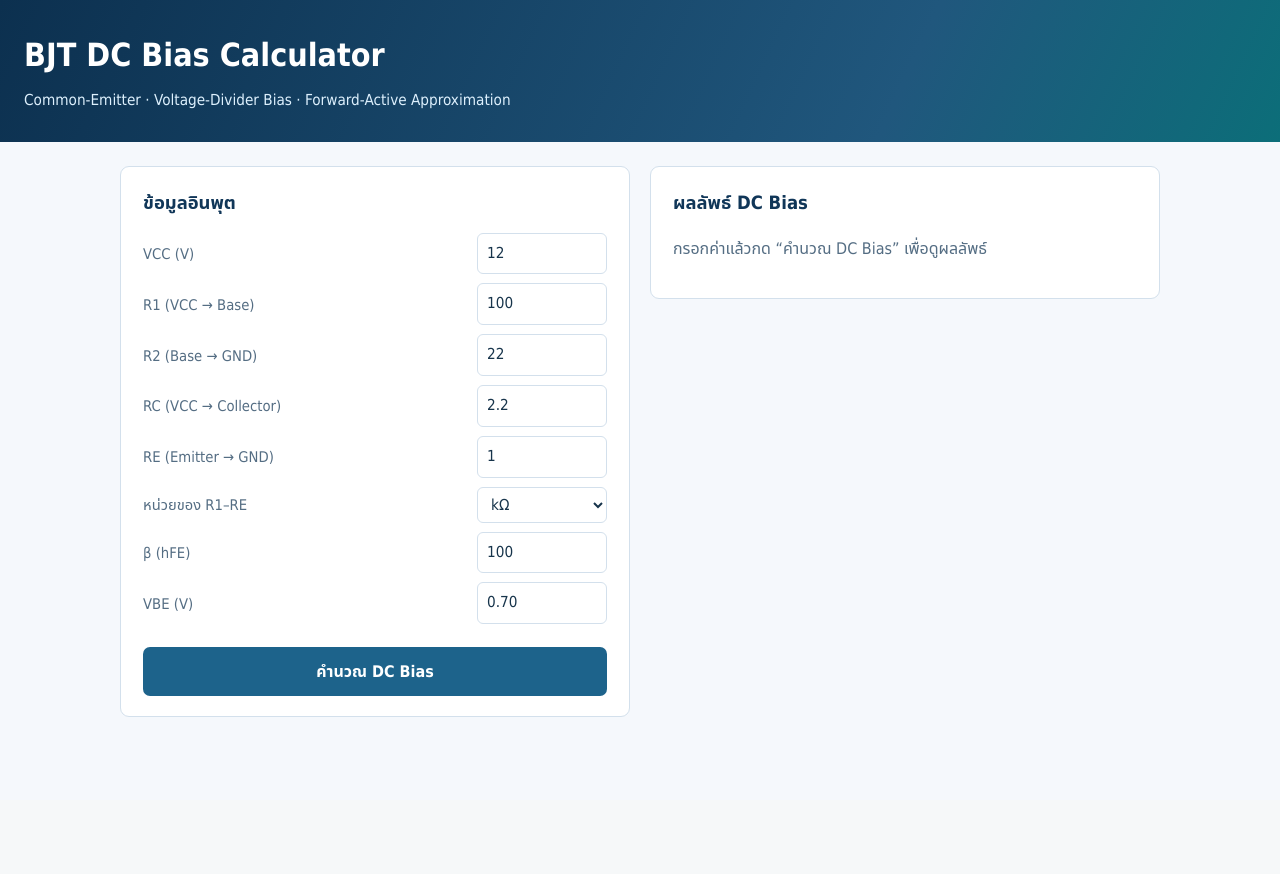
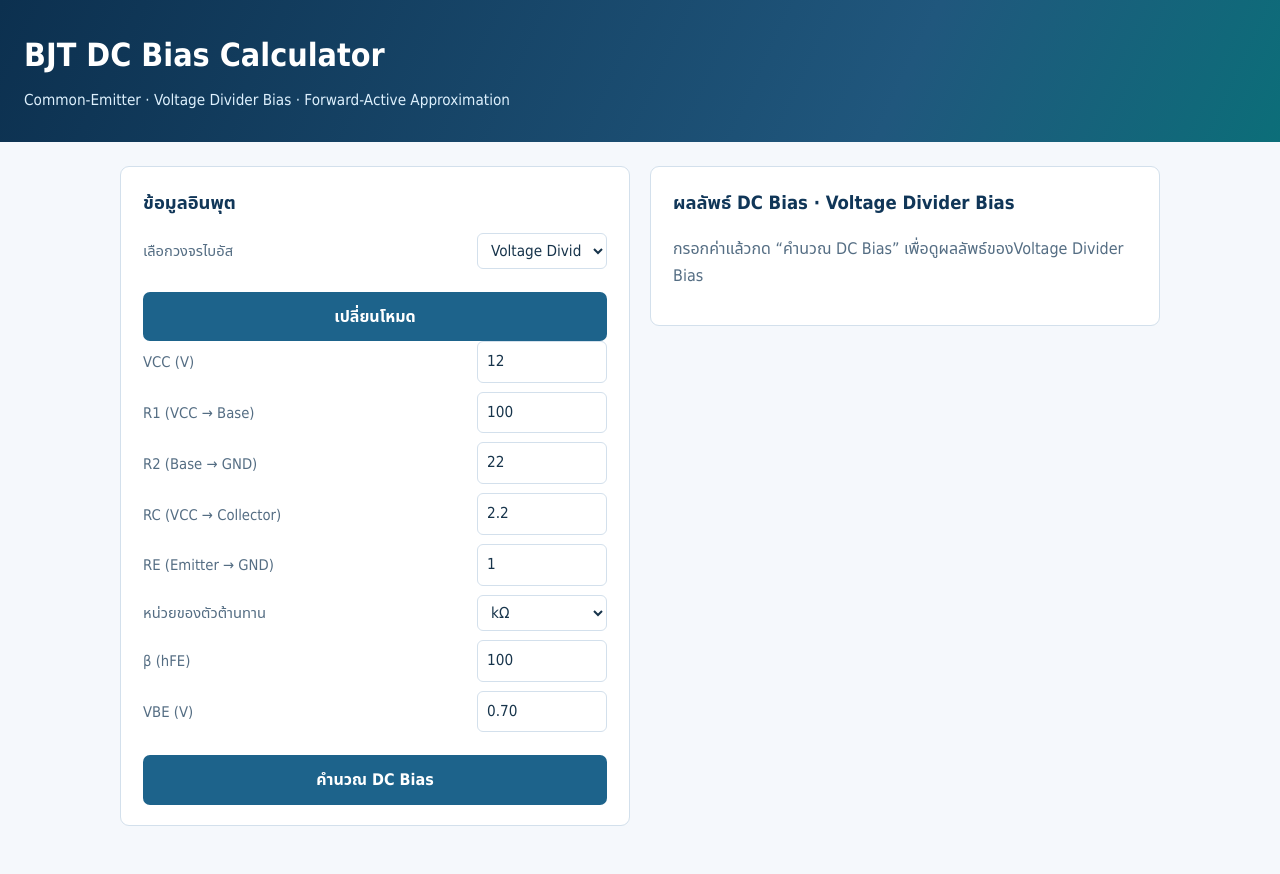
Before and after one commit to B6838720/bjt-dc-bias-webapp, a Flask app: page / in a window 1280 px wide. Before the commit the page ends 717 px from the top, so only its background shows below. Run offline with Flask 3, Linux system fonts and the light colour scheme.

Commit message:
feat: mode-aware bias form

```diff
--- a/templates/index.html
+++ b/templates/index.html
@@ -3,51 +3,76 @@
 <head>
   <meta charset="utf-8">
   <meta name="viewport" content="width=device-width, initial-scale=1">
-  <title>BJT DC Bias Calculator — Voltage Divider</title>
+  <title>BJT DC Bias Calculator — {{ mode }}</title>
   <link rel="stylesheet" href="{{ url_for('static', filename='style.css') }}">
 </head>
 <body>
+  {% set mode_name = {'divider': 'Voltage Divider Bias', 'fixed': 'Fixed Bias', 'emitter': 'Emitter Bias'}.get(mode, mode) %}
   <header class="hero">
     <h1>BJT DC Bias Calculator</h1>
-    <p>Common-Emitter · Voltage-Divider Bias · Forward-Active Approximation</p>
+    <p>Common-Emitter · {{ mode_name }} · Forward-Active Approximation</p>
   </header>
 
   <main class="layout">
     <section class="panel">
       <h2>ข้อมูลอินพุต</h2>
 
+      <form class="mode-bar" method="get" action="/">
+        <div class="field">
+          <label for="mode">เลือกวงจรไบอัส</label>
+          <select id="mode" name="mode">
+            <option value="divider" {% if mode == 'divider' %}selected{% endif %}>Voltage Divider Bias</option>
+            <option value="fixed" {% if mode == 'fixed' %}selected{% endif %}>Fixed Bias</option>
+            <option value="emitter" {% if mode == 'emitter' %}selected{% endif %}>Emitter Bias</option>
+          </select>
+        </div>
+        <button type="submit">เปลี่ยนโหมด</button>
+      </form>
+
       {% if error %}
       <div class="error" role="alert">{{ error }}</div>
       {% endif %}
 
       <form method="post" action="/calculate">
+        <input type="hidden" name="mode" value="{{ mode }}">
+
         <div class="field">
           <label for="vcc">VCC (V)</label>
           <input type="number" step="any" id="vcc" name="vcc" value="{{ form.vcc }}" required>
         </div>
 
+        {% if mode == 'divider' %}
         <div class="field">
           <label for="r1">R1 (VCC → Base)</label>
           <input type="number" step="any" id="r1" name="r1" value="{{ form.r1 }}" required>
         </div>
-
         <div class="field">
           <label for="r2">R2 (Base → GND)</label>
           <input type="number" step="any" id="r2" name="r2" value="{{ form.r2 }}" required>
         </div>
+        {% endif %}
+
+        {% if mode == 'fixed' or mode == 'emitter' %}
+        <div class="field">
+          <label for="rb">RB (VCC → Base)</label>
+          <input type="number" step="any" id="rb" name="rb" value="{{ form.rb }}" required>
+        </div>
+        {% endif %}
 
         <div class="field">
           <label for="rc">RC (VCC → Collector)</label>
           <input type="number" step="any" id="rc" name="rc" value="{{ form.rc }}" required>
         </div>
 
+        {% if mode == 'divider' or mode == 'emitter' %}
         <div class="field">
           <label for="re">RE (Emitter → GND)</label>
           <input type="number" step="any" id="re" name="re" value="{{ form.re }}" required>
         </div>
+        {% endif %}
 
         <div class="field">
-          <label for="r_unit">หน่วยของ R1–RE</label>
+          <label for="r_unit">หน่วยของตัวต้านทาน</label>
           <select id="r_unit" name="r_unit">
             <option value="ohm" {% if form.r_unit == 'ohm' %}selected{% endif %}>Ω</option>
             <option value="kohm" {% if form.r_unit == 'kohm' %}selected{% endif %}>kΩ</option>
@@ -69,9 +94,9 @@
     </section>
 
     <section class="panel">
-      <h2>ผลลัพธ์ DC Bias</h2>
+      <h2>ผลลัพธ์ DC Bias · {{ mode_name }}</h2>
 
-      {% if result %}
+      {% if result and not error %}
         {% if result.region == 'forward_active' %}
         <p class="badge ok">✅ Forward Active — ใช้แบบจำลองได้</p>
         {% elif result.region == 'cutoff' %}
@@ -106,7 +131,7 @@
         </ul>
         {% endif %}
       {% else %}
-        <p class="muted">กรอกค่าแล้วกด “คำนวณ DC Bias” เพื่อดูผลลัพธ์</p>
+        <p class="muted">กรอกค่าแล้วกด “คำนวณ DC Bias” เพื่อดูผลลัพธ์ของ{{ mode_name }}</p>
       {% endif %}
     </section>
   </main>
```
Also changed, not shown: tests/test_web.py (+16 -0 lines).
